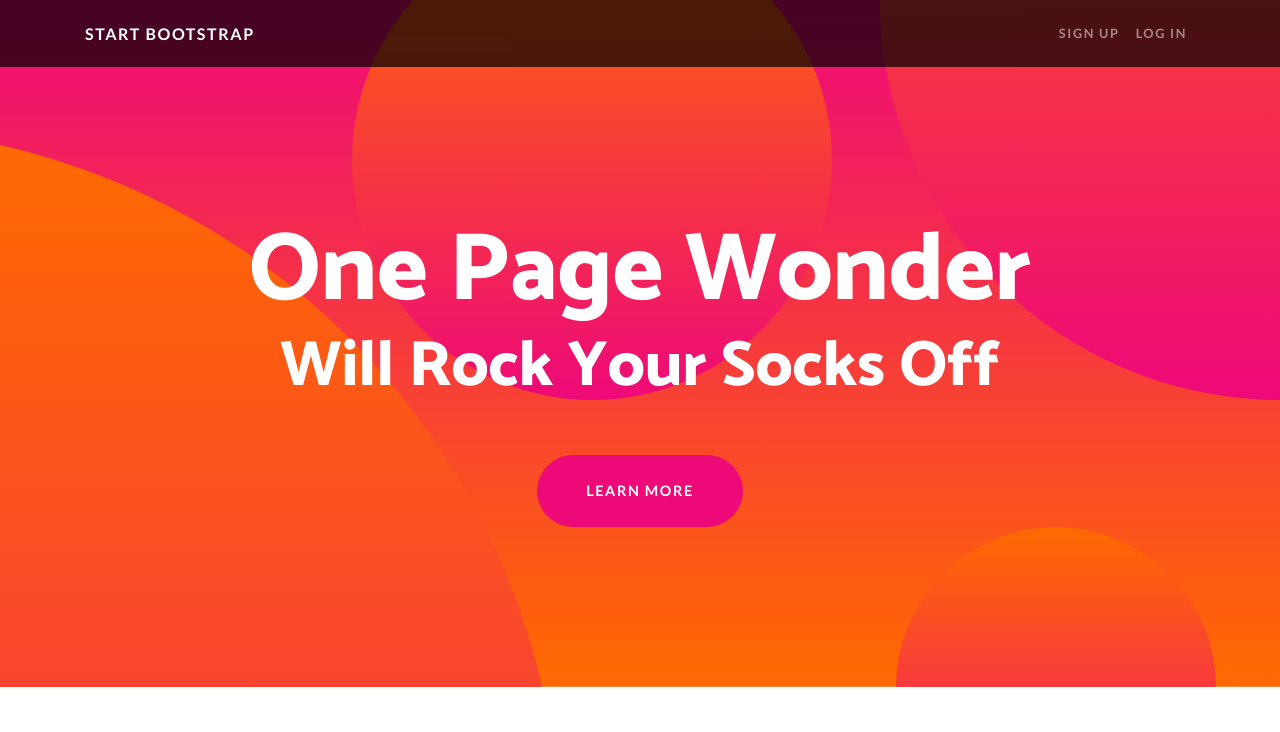
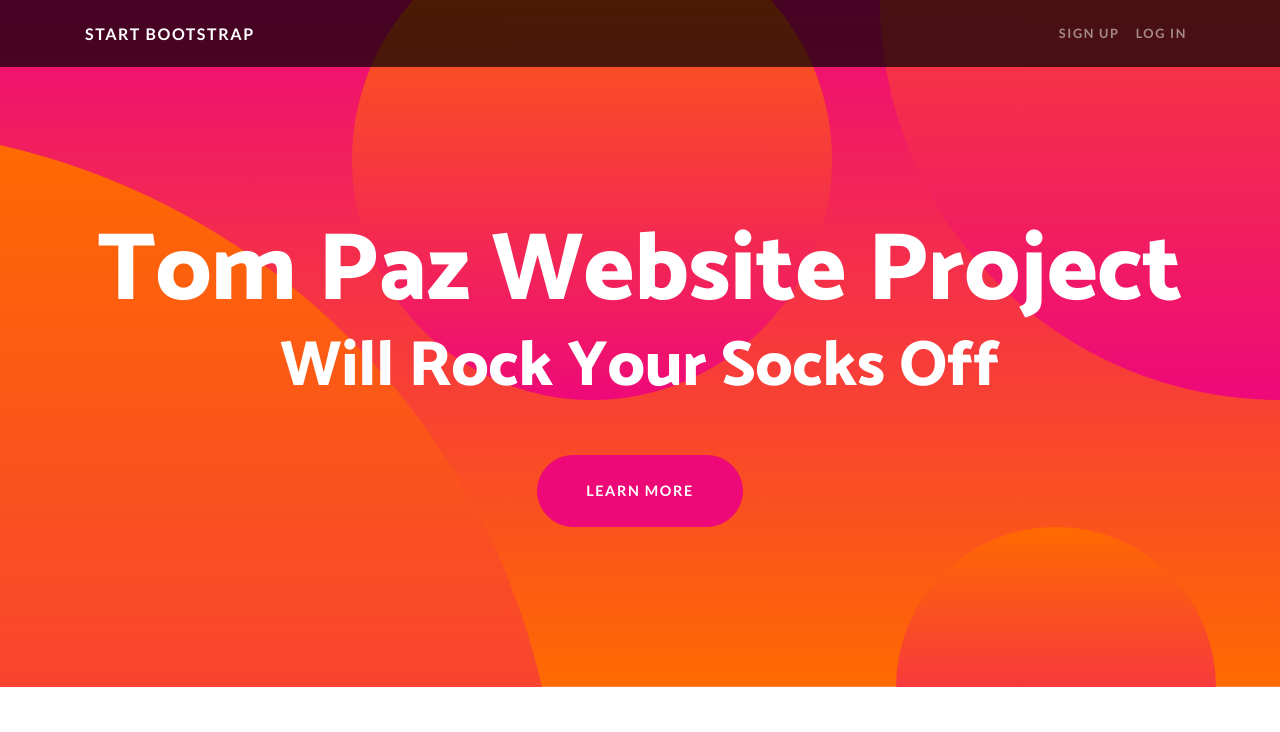
Before and after one commit to LiorHaim/Bootstrap-website, a website: page app/index.html in a window 1280 px wide. Shown: the top 732 px of the page. Drawn offline with Linux system fonts and the light colour scheme.

Commit message:
Improve HTML

```diff
--- a/app/index.html
+++ b/app/index.html
@@ -47,7 +47,7 @@
   <header class="masthead text-center text-white">
     <div class="masthead-content">
       <div class="container">
-        <h1 class="masthead-heading mb-0">One Page Wonder</h1>
+        <h1 class="masthead-heading mb-0">Tom Paz Website Project</h1>
         <h2 class="masthead-subheading mb-0">Will Rock Your Socks Off</h2>
         <a href="#" class="btn btn-primary btn-xl rounded-pill mt-5">Learn More</a>
       </div>
```
